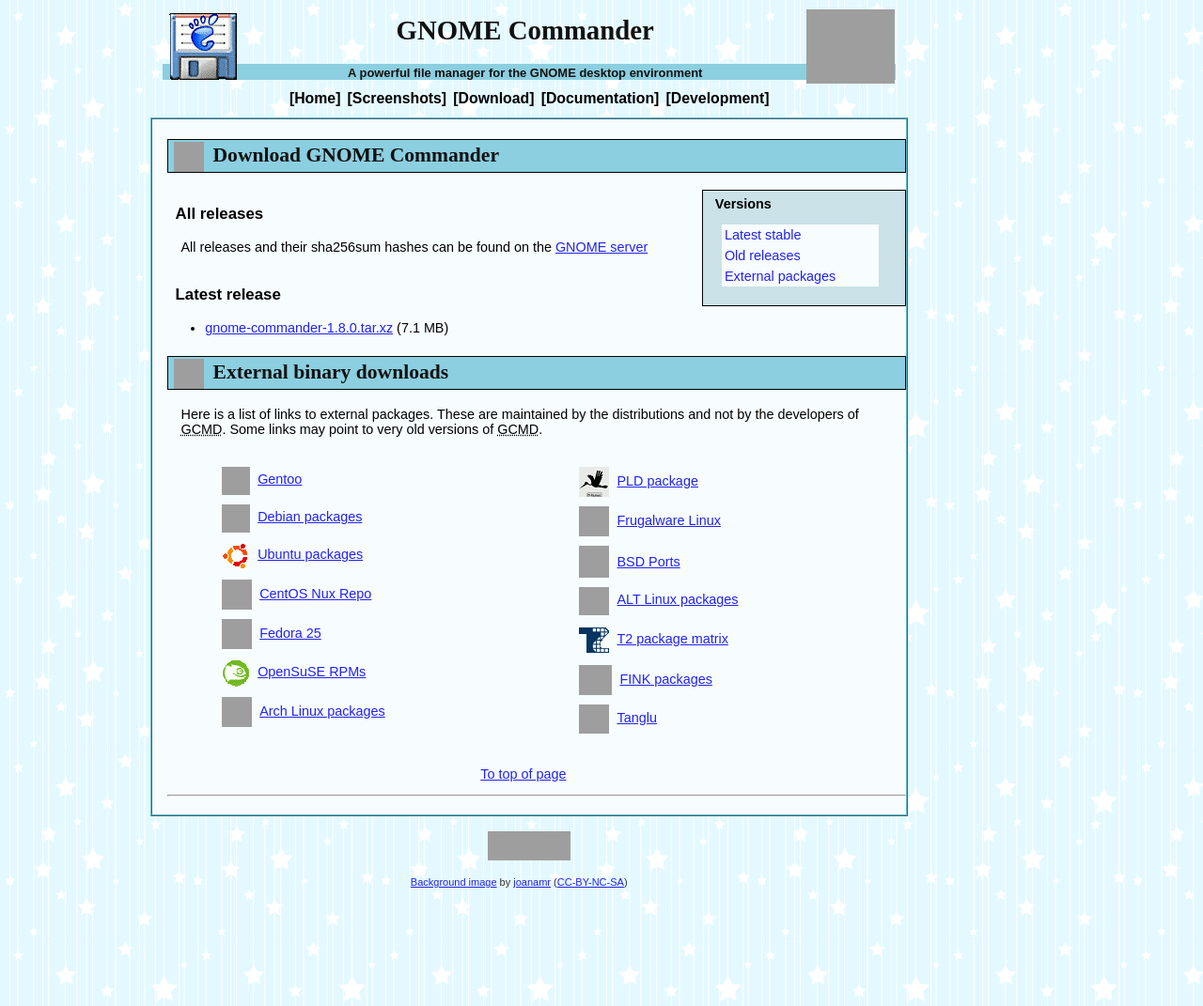
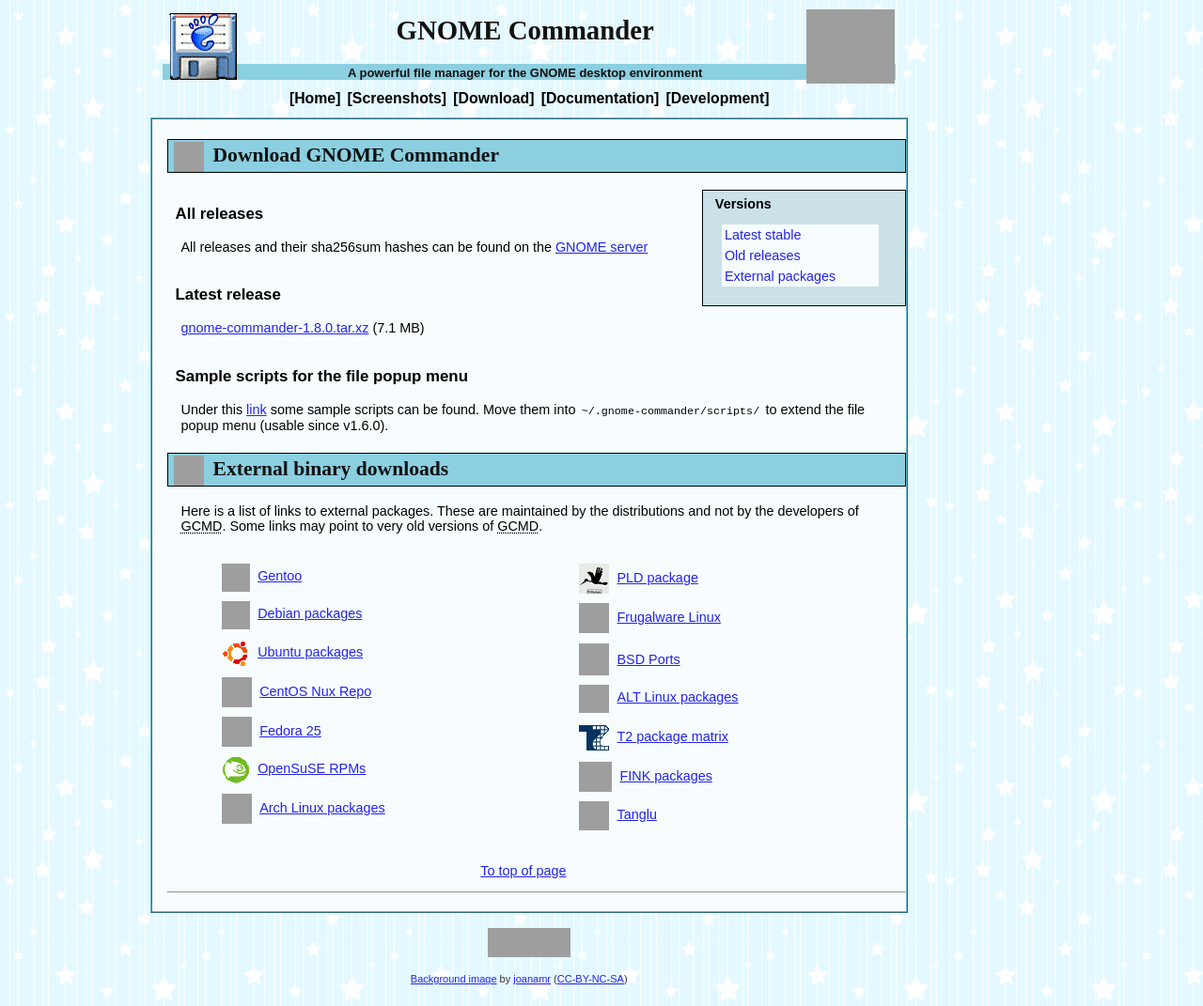
Before and after one commit to gcmd/gcmd.github.io, a Jekyll site: the page download.html, which Jekyll copies as it is, in a window 1280 px wide, cut to the strip 0-1071 px from the top of the page. Shown: the whole strip at 94% size. Built offline with Jekyll 4.4.1, drawn with Linux system fonts in a browser that asks for light colours; grey boxes are pictures that could not be loaded.

Commit message:
Adds link to popupmenu scripts on download page

```diff
--- a/download.html
+++ b/download.html
@@ -43,13 +43,13 @@
 
 <h3><a name="latest">Latest release</a></h3>
 
-<div class="info">
-<ul>
-<li>
-<a href="https://download.gnome.org/sources/gnome-commander/1.8/gnome-commander-1.8.0.tar.xz">gnome-commander-1.8.0.tar.xz</a>
-(7.1 MB)</li>
-</ul>
-</div>
+<p><a href="https://download.gnome.org/sources/gnome-commander/1.8/gnome-commander-1.8.0.tar.xz">gnome-commander-1.8.0.tar.xz</a> (7.1 MB)</p>
+
+<h3><a name="Sample scripts">Sample scripts for the file popup menu</a></h3>
+
+<p>Under this <a href="https://github.com/gcmd/gnome-commander/tree/master/gcmd-scripts">link</a> some
+sample scripts can be found. Move them into <code>~/.gnome-commander/scripts/</code> to extend the file popup menu (usable since v1.6.0).
+</p>
 
 <h2><img class="info" src="img/icons/apps/internet-web-browser.png" alt="External Downloads" height="32" width="32" title="External Downloads"> <a name="external">External binary downloads</a></h2>
 <p>Here is a list of links to external packages. These are
```
